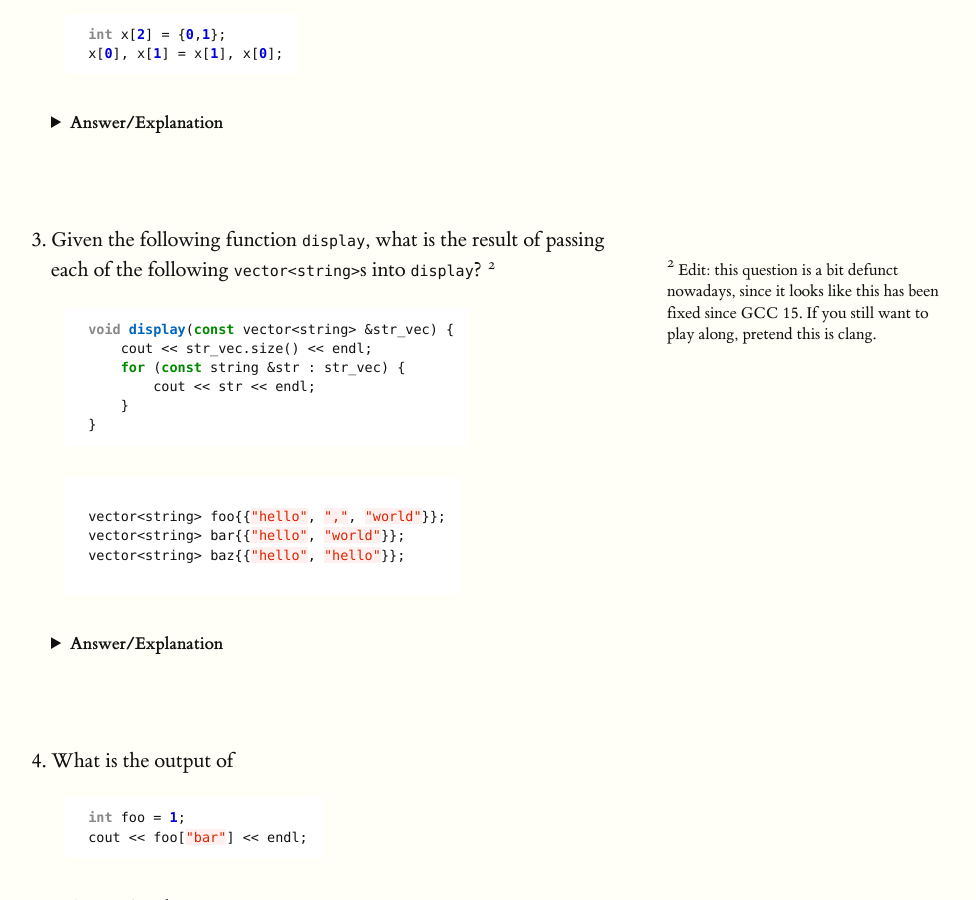
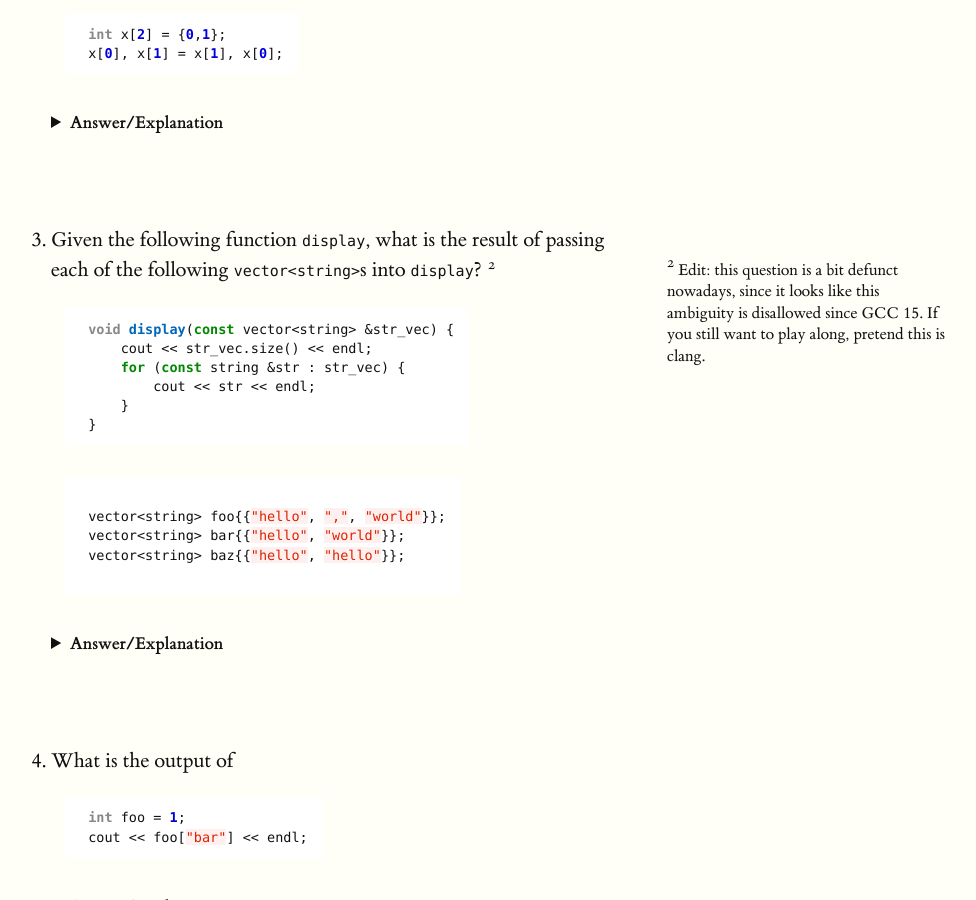
Before and after one commit to katherinemohr/katherinemohr.github.io, a Jekyll site: the page built from _posts/2026-04-20-cpp-quiz.md, in a window 1280 px wide and 900 px high, scrolled down 1000 px. Shown: the whole window, without its empty margins (165-1141 px from the left). Built offline with Jekyll 4.4.1, drawn with Linux system fonts in a browser that asks for light colours; part of the change alters nothing that is shown; some of the changed text lies outside the part shown.

Commit message:
nitpicking

````diff
--- a/_posts/2026-04-20-cpp-quiz.md
+++ b/_posts/2026-04-20-cpp-quiz.md
@@ -56,7 +56,7 @@ Hint: the code snippets might not all compile.
 
 
 1. Given the following function `display`, what is the result of passing each of the following `vector<string>`s into `display`?
-   {% sidenote 'fix' "Edit: this question is a bit defunct nowadays, since it looks like this has been fixed since GCC 15. If you still want to play along, pretend this is clang." %}
+   {% sidenote 'fix' "Edit: this question is a bit defunct nowadays, since it looks like this ambiguity is disallowed since GCC 15. If you still want to play along, pretend this is clang." %}
     ```cpp
     void display(const vector<string> &str_vec) {
         cout << str_vec.size() << endl;
@@ -233,7 +233,7 @@ Hint: the code snippets might not all compile.
     In each case, the argument is temporary, either because the argument is a literal or because of the casting.
     As such, each argument here is a [_prvalue_](https://en.cppreference.com/cpp/language/value_category#prvalue).
 
-    A temporary can't bind to an lvalue reference (aka `int &`), so they bind to rvalue references instead (aka `int &&`).
+    A temporary can't bind to a non-const lvalue reference (aka `int &`), so they bind to rvalue references instead (aka `int &&`).
 
     Unlike the previous question, `string` is a class type, so the `const` doesn't get dropped.
 
@@ -406,7 +406,7 @@ Hint: the code snippets might not all compile.
     </details><br />
 
 
-1. In the following code:
+1. In the following code (**assuming no optimizations, ie `-O0`**):
     1. How many times is `foo`’s parameterized constructor called?
     1. How many times is `foo`’s copy constructor called?
 
@@ -437,6 +437,11 @@ Hint: the code snippets might not all compile.
     <div class="details-body" markdown="1">
     1. The parameterized constructor is called **twice**, for `foo x{1}` and `foo y{2}`.
     1. The copy constructor is called **four times**, to construct `bar`'s parameters `_x` and `_y` and then to construct its member variables `x` and `y`.
+
+    With optimizations, none of the constructors would ever be called because all the `foo` and `bar` code is dead,
+    but even ignoring that, [copy elision](https://en.cppreference.com/cpp/language/copy_elision) will reduce the number of copy constructions to 2 since
+
+    _"Since C++17, a prvalue is not materialized until needed, and then it is constructed directly into the storage of its final destination"_
     </div>
     </details><br />
 
@@ -570,8 +575,7 @@ Hint: the code snippets might not all compile.
     template<CanAddInt T>
     int f(T t) { return 2; }
 
-    template<typename T>
-    int f(T t) { return 3; }
+    int f(...) { return 3; }
     ```
 
     </div>
````
